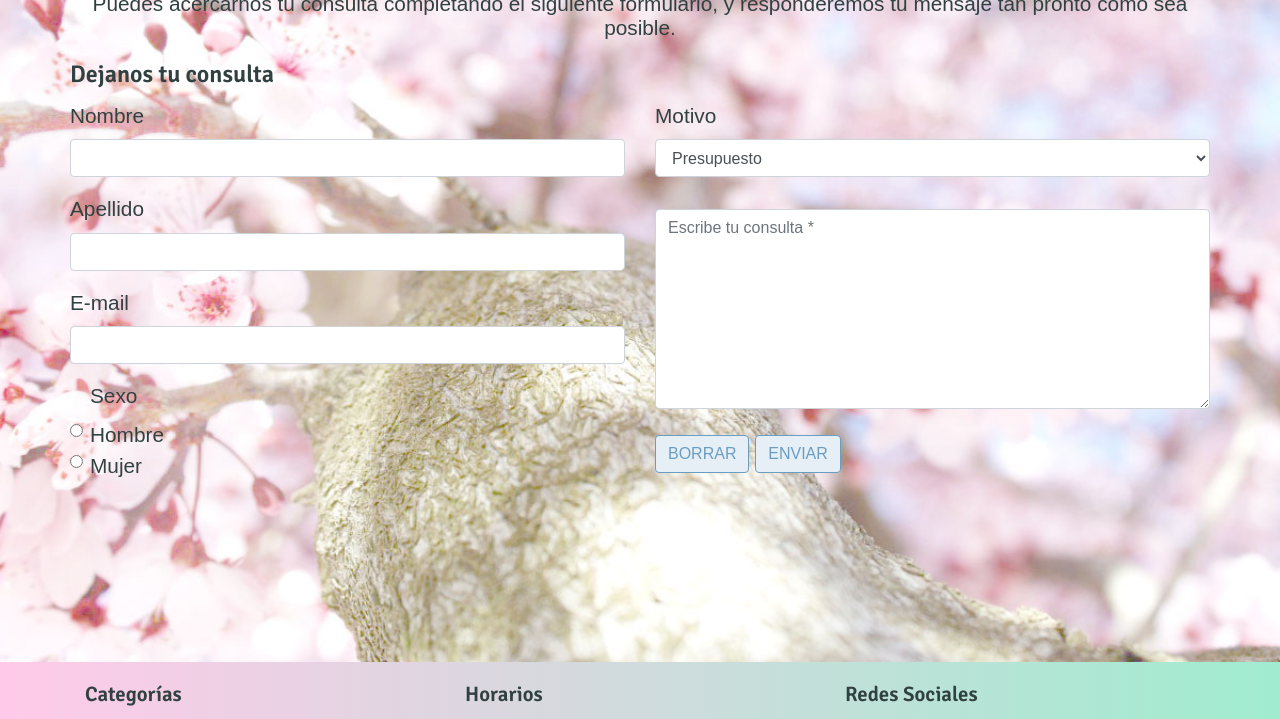
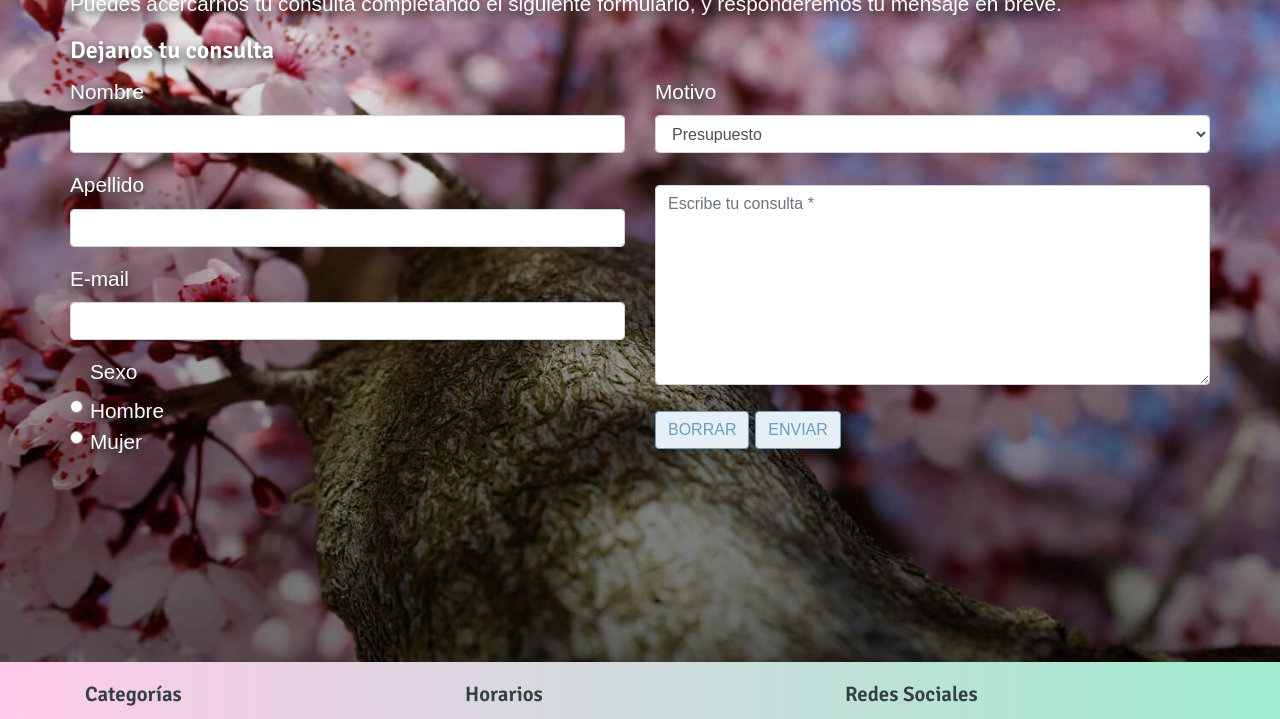
Before and after one commit to jazmindracsoria/viveromume, a plain HTML site: page contacto.html in a window 1280 px wide. Shown: the part 238-957 px from the top of the page. Drawn offline with nearby package versions, Linux system fonts and the light colour scheme.

Commit message:
ccambio diseno y fondo de pag consejos

```diff
--- a/contacto.html
+++ b/contacto.html
@@ -53,18 +53,17 @@
         </div>
     </header>
     <main>
-        <div style="background: url(img/fondo.jpg); background-repeat: no-repeat; background-size: cover; background-position: center center;" class="page-holder bg-cover fondo">
-            <section>
-                <div class="container contact-form contact_padding">
-                    <h1 class="text-center">Contacto</h1>
-                    <p class="centro text-center">Puedes acercarnos tu consulta completando el siguiente formulario, y responderemos tu mensaje tan pronto como sea posible.
+        <div style="background: url(img/arbolflores.jpg); background-repeat: no-repeat; background-size: cover; background-position: center center;" class="page-holder bg-cover fondo">
+            <section class="container contact-form contact_padding">
+                    <h1 class="text-center text__carousel">Contacto</h1>
+                    <p class="centro text-center text__carousel">Puedes acercarnos tu consulta completando el siguiente formulario, y responderemos tu mensaje en breve.
                     </p>
                     <a name="form"></a>
                     <form action="enviado.html" method="post">
                         <fieldset>
-                            <legend>Dejanos tu consulta</legend>
-                            <div class="row">
-                                <div class="col-md-6 col-sm-12">
+                            <legend class="text__carousel">Dejanos tu consulta</legend>
+                            <div class="row text__carousel">
+                                <div class="col-lg-6 col-md-12">
                                     <div class="form-group">
                                         <label for="nombre">Nombre</label>
                                         <input type="text" name="nombre" class="form-control"/>
@@ -83,7 +82,7 @@
                                         <input class="form-check-input" type="radio" name="opcion" value="femenino">Mujer<br><br>
                                     </div>
                                 </div>
-                                <div class="col-md-6 col-sm-8">
+                                <div class="col-lg-6 col-md-12">
                                     <div>
                                         <label for="motivos_de_consulta">Motivo</label><br>
                                         <select class="form-control" name="seleccion_motivo">
--- a/sass/scss/_global.scss
+++ b/sass/scss/_global.scss
@@ -271,7 +271,8 @@ section ul {
     padding: 80px 0px;
 
     @media screen and (max-width: $small) {
-        padding-top: 10px 0px;
+        padding: 0 10px;
+        padding-top: 10px;
     }
 }
 
```
Also changed, not shown: img/arbolflores.jpg (added), img/carrousel/mumepronus.jpg (deleted), img/clip.png (deleted), img/logotipo.png (deleted), img/promocion1.jpg (deleted), sass/css/main.css.
